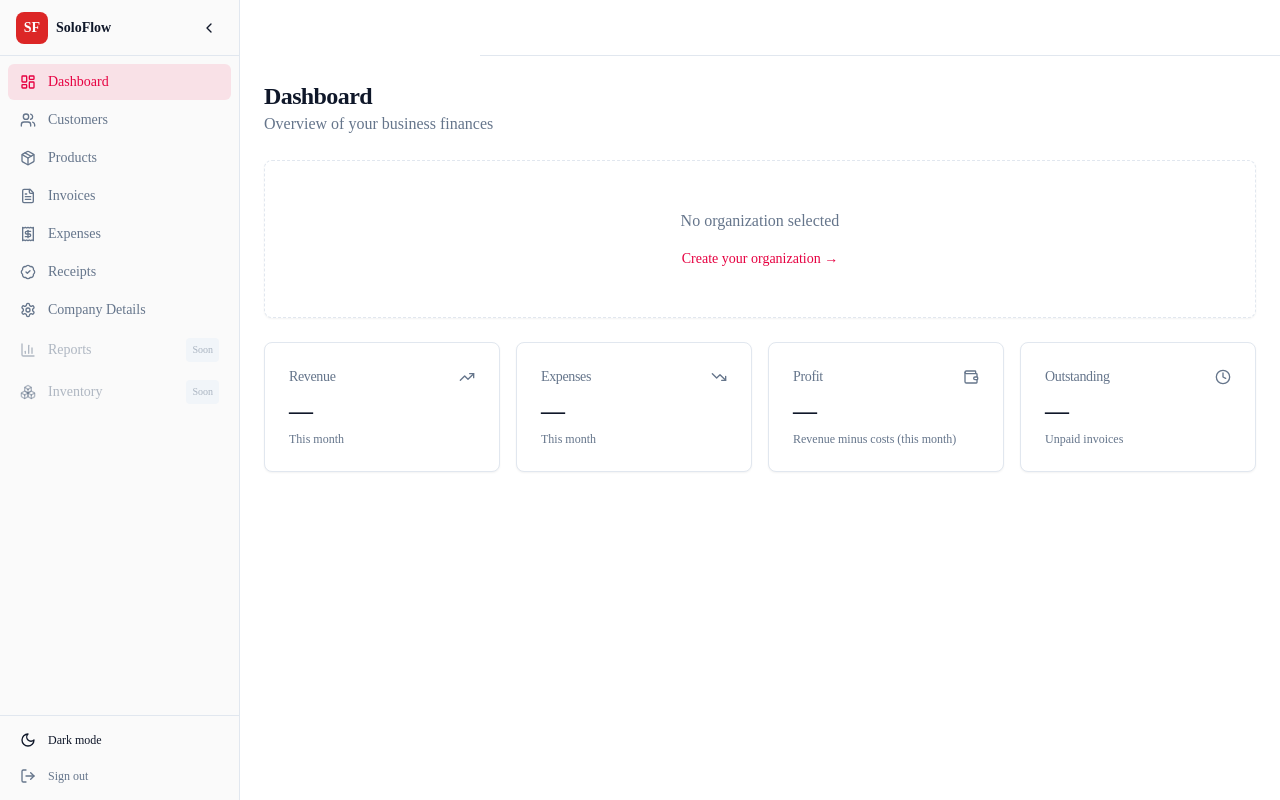
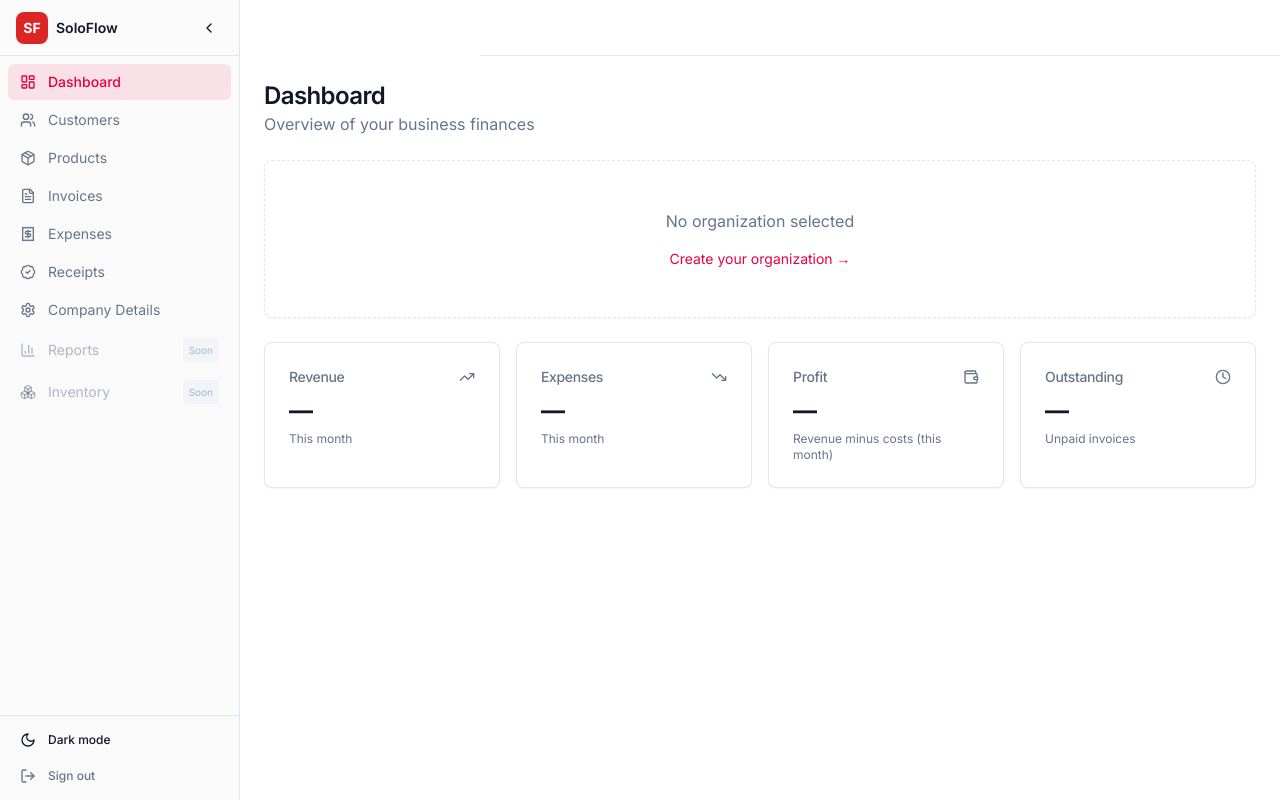
Before and after one commit to g0tPaid/soloflow, a Next.js app in the folder apps/web/: page /dashboard in a window 1280 px wide. Built offline with nearby package versions, Linux system fonts and the light colour scheme; no server answers; sample sign-in values are in the browser's storage.

Commit message:
Fix missing web font and soften invoice list typography.
Co-authored-by: Cursor <cursoragent@cursor.com>

```diff
--- a/apps/web/src/app/(dashboard)/invoices/page.tsx
+++ b/apps/web/src/app/(dashboard)/invoices/page.tsx
@@ -50,8 +50,8 @@ export default function InvoicesPage() {
     <div className="space-y-6">
       <div className="flex flex-col gap-4 sm:flex-row sm:items-center sm:justify-between">
         <div>
-          <h1 className="text-2xl font-semibold tracking-tight">Invoices</h1>
-          <p className="text-muted-foreground">Create and manage invoices</p>
+          <h1 className="text-2xl font-medium tracking-tight">Invoices</h1>
+          <p className="text-sm text-muted-foreground">Create and manage invoices</p>
         </div>
         {organizationId && (
           <Button asChild>
@@ -122,14 +122,14 @@ export default function InvoicesPage() {
                 <CardContent className="flex flex-col gap-4 p-4 sm:flex-row sm:items-center sm:justify-between">
                   <Link href={`/invoices/${invoice.id}`} className="min-w-0 flex-1 space-y-1">
                     <div className="flex flex-wrap items-center gap-2">
-                      <span className="font-medium">{invoice.number}</span>
+                      <span className="font-medium text-foreground">{invoice.number}</span>
                       <InvoiceStatusBadge status={invoice.status} />
                       {isPaid ? (
-                        <span className="rounded-full bg-emerald-600 px-2 py-0.5 text-[10px] font-bold uppercase tracking-wide text-white">
+                        <span className="rounded-full bg-emerald-600 px-2 py-0.5 text-[11px] font-medium text-white">
                           Paid
                         </span>
                       ) : (
-                        <span className="rounded-full bg-amber-100 px-2 py-0.5 text-[10px] font-bold uppercase tracking-wide text-amber-800">
+                        <span className="rounded-full bg-amber-100 px-2 py-0.5 text-[11px] font-medium text-amber-800">
                           Unpaid
                         </span>
                       )}
@@ -143,7 +143,7 @@ export default function InvoicesPage() {
                   </Link>
 
                   <div className="flex flex-col gap-3 sm:items-end">
-                    <p className="text-lg font-semibold">
+                    <p className="text-lg font-medium tabular-nums">
                       {formatCurrency(Number(invoice.total), invoice.currency)}
                     </p>
                     <p className="hidden text-xs text-muted-foreground sm:block">
@@ -155,7 +155,7 @@ export default function InvoicesPage() {
                           type="button"
                           onClick={(e) => markStatus(invoice.id, 'PAID', e)}
                           disabled={statusMutation.isPending}
-                          className="w-full rounded-full border border-emerald-500 bg-white px-3 py-2 text-xs font-semibold text-emerald-700 transition hover:bg-emerald-600 hover:text-white sm:w-auto sm:py-1"
+                          className="w-full rounded-full border border-emerald-500 bg-white px-3 py-2 text-xs font-medium text-emerald-700 transition hover:bg-emerald-600 hover:text-white sm:w-auto sm:py-1"
                         >
                           Mark as paid
                         </button>
@@ -164,7 +164,7 @@ export default function InvoicesPage() {
                           type="button"
                           onClick={(e) => markStatus(invoice.id, 'SENT', e)}
                           disabled={statusMutation.isPending}
-                          className="w-full rounded-full border border-slate-300 bg-white px-3 py-2 text-xs font-semibold text-slate-600 transition hover:bg-slate-100 sm:w-auto sm:py-1"
+                          className="w-full rounded-full border border-slate-300 bg-white px-3 py-2 text-xs font-medium text-slate-600 transition hover:bg-slate-100 sm:w-auto sm:py-1"
                         >
                           Mark as unpaid
                         </button>
--- a/apps/web/src/app/globals.css
+++ b/apps/web/src/app/globals.css
@@ -62,5 +62,8 @@
     @apply bg-background text-foreground antialiased;
     padding-left: env(safe-area-inset-left);
     padding-right: env(safe-area-inset-right);
+    -webkit-font-smoothing: antialiased;
+    -moz-osx-font-smoothing: grayscale;
+    text-rendering: optimizeLegibility;
   }
 }
--- a/apps/web/src/app/layout.tsx
+++ b/apps/web/src/app/layout.tsx
@@ -1,8 +1,15 @@
 import type { Metadata } from 'next';
+import { Inter } from 'next/font/google';
 import { ThemeProvider } from '@/components/providers/theme-provider';
 import { QueryProvider } from '@/components/providers/query-provider';
 import { AppSessionProvider } from '@/components/providers/session-provider';
 import './globals.css';
+
+const inter = Inter({
+  subsets: ['latin'],
+  variable: '--font-sans',
+  display: 'swap',
+});
 
 export const metadata: Metadata = {
   title: { default: 'SoloFlow', template: '%s · SoloFlow' },
@@ -17,9 +24,8 @@ export const viewport = {
 
 export default function RootLayout({ children }: { children: React.ReactNode }) {
   return (
-    <html lang="en" suppressHydrationWarning>
-      <body className="font-sans antialiased">
-        <ThemeProvider>
+    <html lang="en" suppressHydrationWarning className={inter.variable}>
+      <body className="font-sans antialiased">        <ThemeProvider>
           <QueryProvider>
             <AppSessionProvider>{children}</AppSessionProvider>
           </QueryProvider>
--- a/apps/web/tailwind.config.ts
+++ b/apps/web/tailwind.config.ts
@@ -48,8 +48,8 @@ const config: Config = {
         sm: 'calc(var(--radius) - 4px)',
       },
       fontFamily: {
-        sans: ['var(--font-geist-sans)', 'system-ui', 'sans-serif'],
-        mono: ['var(--font-geist-mono)', 'monospace'],
+        sans: ['var(--font-sans)', 'system-ui', 'sans-serif'],
+        mono: ['ui-monospace', 'SFMono-Regular', 'Menlo', 'monospace'],
       },
     },
   },
```
